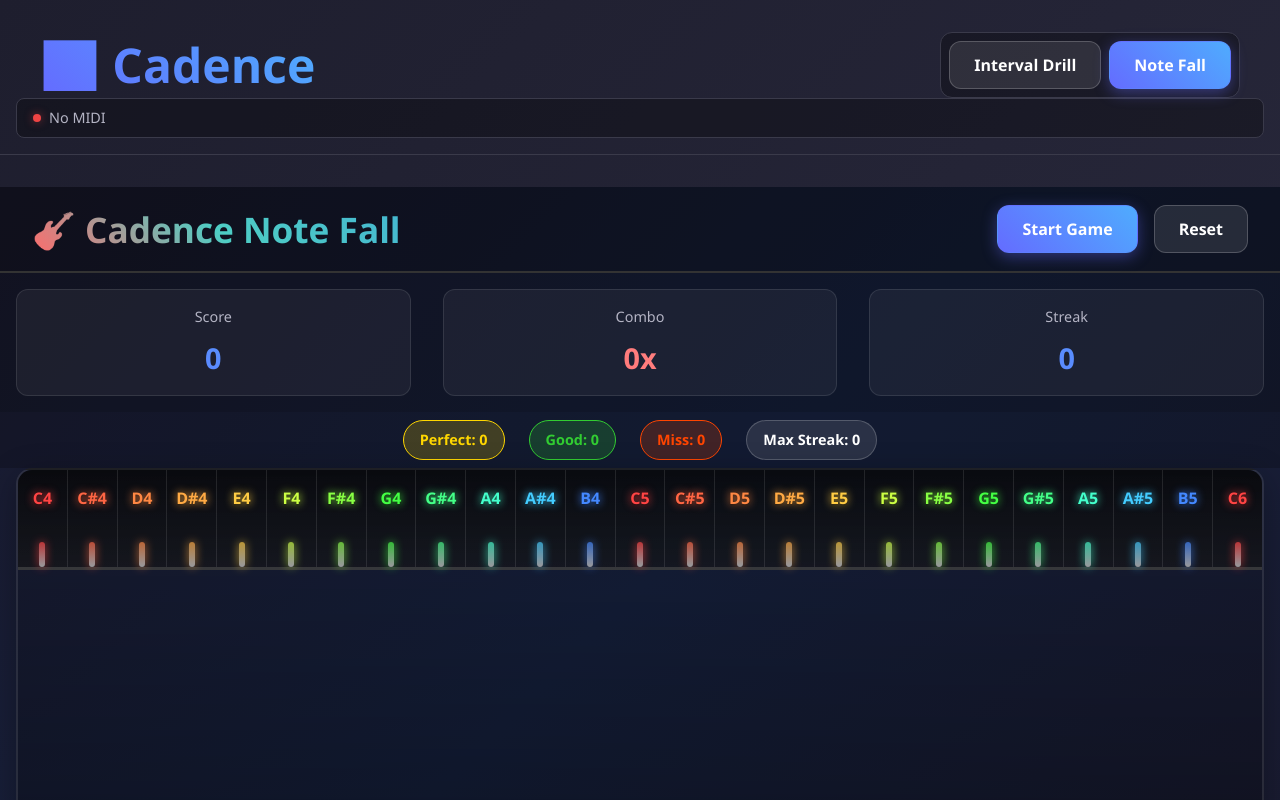
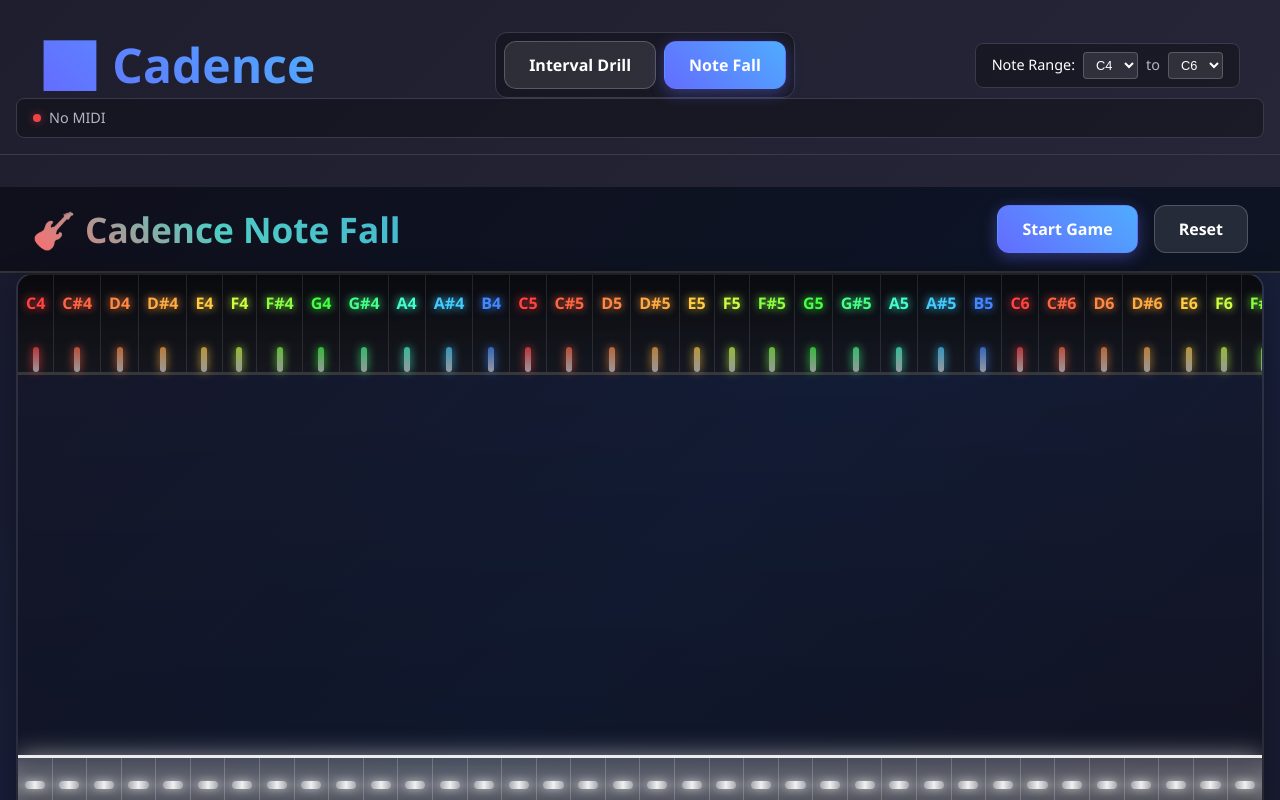
Before and after one commit to vhildebrand/cadence, a React (Vite) app in the folder cadence-app/: page / in a window 1280 px wide. Both pictures are taken after a click on the button "Note Fall". Shown: the top 800 px of the page. Built offline with nearby package versions, Linux system fonts and the light colour scheme.

Commit message:
Variable note range

```diff
--- a/cadence-app/src/App.css
+++ b/cadence-app/src/App.css
@@ -40,6 +40,37 @@
   padding: 0.5rem;
   border-radius: 12px;
   border: 1px solid #3a3a4a;
+}
+
+.note-range-controls {
+  display: flex;
+  align-items: center;
+  gap: 0.5rem;
+  font-size: 0.9rem;
+  color: #b4b4c4;
+  background: rgba(0, 0, 0, 0.3);
+  padding: 0.5rem 1rem;
+  border-radius: 8px;
+  border: 1px solid #3a3a4a;
+}
+
+.note-range-controls label {
+  font-weight: 500;
+  color: #ffffff;
+}
+
+.note-range-controls select {
+  background: rgba(255, 255, 255, 0.1);
+  border: 1px solid rgba(255, 255, 255, 0.2);
+  border-radius: 4px;
+  color: white;
+  padding: 0.25rem 0.5rem;
+  font-size: 0.8rem;
+}
+
+.note-range-controls select:focus {
+  outline: none;
+  border-color: #646cff;
 }
 
 .midi-status-compact {
--- a/cadence-app/src/App.tsx
+++ b/cadence-app/src/App.tsx
@@ -39,6 +39,12 @@ function App() {
   const [midiAccess, setMidiAccess] = useState<any>(null);
   const [midiStatus, setMidiStatus] = useState<string>('Not connected');
   const [connectedDevices, setConnectedDevices] = useState<string[]>([]);
+
+  // Note Fall configuration
+  const [noteRange, setNoteRange] = useState({
+    startOctave: 4,
+    endOctave: 6
+  });
 
   // Drill state
   const [drillState, setDrillState] = useState<DrillState>({
@@ -318,6 +324,27 @@ function App() {
                 Note Fall
               </button>
             </nav>
+            <div className="note-range-controls">
+              <label>Note Range:</label>
+              <select
+                value={noteRange.startOctave}
+                onChange={(e) => setNoteRange(prev => ({...prev, startOctave: parseInt(e.target.value)}))}
+              >
+                <option value={3}>C3</option>
+                <option value={4}>C4</option>
+                <option value={5}>C5</option>
+              </select>
+              <span>to</span>
+              <select
+                value={noteRange.endOctave}
+                onChange={(e) => setNoteRange(prev => ({...prev, endOctave: parseInt(e.target.value)}))}
+              >
+                <option value={4}>C4</option>
+                <option value={5}>C5</option>
+                <option value={6}>C6</option>
+                <option value={7}>C7</option>
+              </select>
+            </div>
           </div>
           <div className="midi-status-compact">
             <span className={`status-dot ${connectedDevices.length > 0 ? 'connected' : 'disconnected'}`}></span>
@@ -328,6 +355,7 @@ function App() {
         <NoteFall
           onMidiMessage={handleNoteFallMIDI}
           activeMidiNotes={activeMidiNotes}
+          noteRange={noteRange}
         />
       </div>
     );
--- a/cadence-app/src/components/NoteFall.css
+++ b/cadence-app/src/components/NoteFall.css
@@ -263,12 +263,12 @@
   z-index: 3;
 }
 
-/* Falling Notes - Simplified for Performance */
+/* Falling Notes - Dynamic width based on total lanes */
 .falling-note {
   position: absolute;
-  width: calc(100% / 24 - 4px);
+  width: calc(100% / var(--total-lanes) - 4px);
   min-height: 45px;
-  left: calc(var(--lane-index) * (100% / 24) + 2px);
+  left: calc(var(--lane-index) * (100% / var(--total-lanes)) + 2px);
   transition: none;
   z-index: 4;
   border-radius: 12px;
@@ -480,10 +480,10 @@
   box-shadow: 0 0 10px rgba(255, 255, 255, 0.5);
 }
 
-/* Hit Feedback - Simplified */
+/* Hit Feedback - Dynamic positioning */
 .hit-feedback {
   position: absolute;
-  left: calc(var(--lane-index) * (100% / 24) + (100% / 24) * 0.5);
+  left: calc(var(--lane-index) * (100% / var(--total-lanes)) + (100% / var(--total-lanes)) * 0.5);
   bottom: 180px;
   transform: translateX(-50%);
   font-size: 1.5rem;
@@ -584,7 +584,9 @@
   }
 
   .falling-note {
-    height: 35px;
+    min-height: 35px;
+    width: calc(100% / var(--total-lanes) - 2px);
+    left: calc(var(--lane-index) * (100% / var(--total-lanes)) + 1px);
   }
 
   .note-label {
@@ -614,7 +616,9 @@
   }
 
   .falling-note {
-    height: 30px;
+    min-height: 30px;
+    width: calc(100% / var(--total-lanes) - 2px);
+    left: calc(var(--lane-index) * (100% / var(--total-lanes)) + 1px);
   }
 
   .note-label {
--- a/cadence-app/src/components/NoteFall.tsx
+++ b/cadence-app/src/components/NoteFall.tsx
@@ -1,4 +1,4 @@
-import { useState, useEffect, useRef, useCallback } from 'react';
+import { useState, useEffect, useRef, useCallback, useMemo } from 'react';
 import './NoteFall.css';
 
 interface FallingNote {
@@ -38,6 +38,10 @@ interface ActiveHoldNote {
 interface NoteFallProps {
   onMidiMessage: (note: number, isNoteOn: boolean) => void;
   activeMidiNotes: Map<number, { velocity: number; timestamp: number }>;
+  noteRange?: {
+    startOctave: number;
+    endOctave: number;
+  };
 }
 
 // Color scheme for notes A-G with neon colors
@@ -56,16 +60,15 @@ const NOTE_COLORS = {
   'B': '#4488ff', // Blue
 };
 
-// Define all notes from C4 to C6 (24 notes) - organized as lanes for Guitar Hero style
-const GAME_LANES = (() => {
+// Generate game lanes based on configurable range
+const generateGameLanes = (startOctave: number = 4, endOctave: number = 6) => {
   const notes = [];
   const noteNames = ['C', 'C#', 'D', 'D#', 'E', 'F', 'F#', 'G', 'G#', 'A', 'A#', 'B'];
 
-  // C4 starts at MIDI note 60, C6 is at MIDI note 84
-  for (let octave = 4; octave <= 6; octave++) {
+  for (let octave = startOctave; octave <= endOctave; octave++) {
     for (let i = 0; i < 12; i++) {
       const midiNote = octave * 12 + i + 12; // MIDI formula
-      if (midiNote > 84) break; // Stop at C6
+      if (midiNote > 127) break; // MIDI note range limit
 
       const noteName = noteNames[i];
       const isBlackKey = noteName.includes('#');
@@ -82,9 +85,9 @@ const GAME_LANES = (() => {
   }
 
   return notes;
-})();
+};
 
-const FALL_DURATION = 4000; // 4 seconds for note to fall
+const FALL_DURATION = 6000; // 6 seconds for note to fall (increased for better visibility)
 const PERFECT_WINDOW = 100; // Perfect timing window in ms
 const GOOD_WINDOW = 200; // Good timing window in ms
 
@@ -117,7 +120,7 @@ const getDynamicDimensions = (gameAreaRef: React.RefObject<HTMLDivElement | null
   };
 };
 
-export default function NoteFall({ activeMidiNotes }: NoteFallProps) {
+export default function NoteFall({ activeMidiNotes, noteRange }: NoteFallProps) {
   const [isPlaying, setIsPlaying] = useState(false);
   const [score, setScore] = useState(0);
   const [combo, setCombo] = useState(0);
@@ -139,10 +142,17 @@ export default function NoteFall({ activeMidiNotes }: NoteFallProps) {
   const previousActiveMidiNotes = useRef<Set<number>>(new Set());
   const activeHoldNotes = useRef<Map<number, ActiveHoldNote>>(new Map()); // lane -> active hold note
 
+  // Generate game lanes based on note range
+  const GAME_LANES = useMemo(() => {
+    const startOctave = noteRange?.startOctave ?? 4;
+    const endOctave = noteRange?.endOctave ?? 6;
+    return generateGameLanes(startOctave, endOctave);
+  }, [noteRange]);
+
   // Convert MIDI note to lane index
   const noteToLane = useCallback((note: number): number => {
     return GAME_LANES.findIndex(lane => lane.note === note);
-  }, []);
+  }, [GAME_LANES]);
 
   // Calculate note position in pixels within the notes container
   const calculateNotePosition = useCallback((startTime: number, currentTime: number): number => {
@@ -563,7 +573,7 @@ export default function NoteFall({ activeMidiNotes }: NoteFallProps) {
     lastNoteSpawn.current = Date.now();
     recentKeyPresses.current = [];
     previousActiveMidiNotes.current = new Set();
-    console.log('🎮 Full Keyboard Note Fall game started! (C4-C6)');
+    console.log(`🎮 Note Fall game started! Range: ${GAME_LANES[0]?.name} to ${GAME_LANES[GAME_LANES.length - 1]?.name} (${GAME_LANES.length} keys)`);
   };
 
   const stopGame = () => {
@@ -598,29 +608,13 @@ export default function NoteFall({ activeMidiNotes }: NoteFallProps) {
         </div>
       </div>
 
-      <div className="game-stats">
-        <div className="stat">
-          <span className="stat-label">Score</span>
-          <span className="stat-value">{score.toLocaleString()}</span>
-        </div>
-        <div className="stat">
-          <span className="stat-label">Combo</span>
-          <span className="stat-value combo-value">{combo}x</span>
-        </div>
-        <div className="stat">
-          <span className="stat-label">Streak</span>
-          <span className="stat-value">{gameStats.streak}</span>
-        </div>
-      </div>
 
-      <div className="detailed-stats">
-        <div className="stat-item perfect">Perfect: {gameStats.perfect}</div>
-        <div className="stat-item good">Good: {gameStats.good}</div>
-        <div className="stat-item miss">Miss: {gameStats.miss}</div>
-        <div className="stat-item">Max Streak: {gameStats.maxStreak}</div>
-      </div>
 
-      <div className="game-area" ref={gameAreaRef}>
+      <div
+        className="game-area"
+        ref={gameAreaRef}
+        style={{ '--total-lanes': GAME_LANES.length } as React.CSSProperties}
+      >
         {/* Lane Headers - Guitar Hero Style */}
         <div className="lane-headers">
           {GAME_LANES.map((lane, index) => (
@@ -720,7 +714,7 @@ export default function NoteFall({ activeMidiNotes }: NoteFallProps) {
 
       <div className="game-instructions">
         <p>🎹 Play the highlighted keys as the glowing notes reach the hit zone!</p>
-        <p>Full keyboard: C4 ({60}) to C6 ({84}) - {GAME_LANES.length} keys total</p>
+        <p>Note range: {GAME_LANES[0]?.name} ({GAME_LANES[0]?.note}) to {GAME_LANES[GAME_LANES.length - 1]?.name} ({GAME_LANES[GAME_LANES.length - 1]?.note}) - {GAME_LANES.length} keys total</p>
         <p>Timing is everything - press at the RIGHT moment for maximum points!</p>
       </div>
     </div>
```
